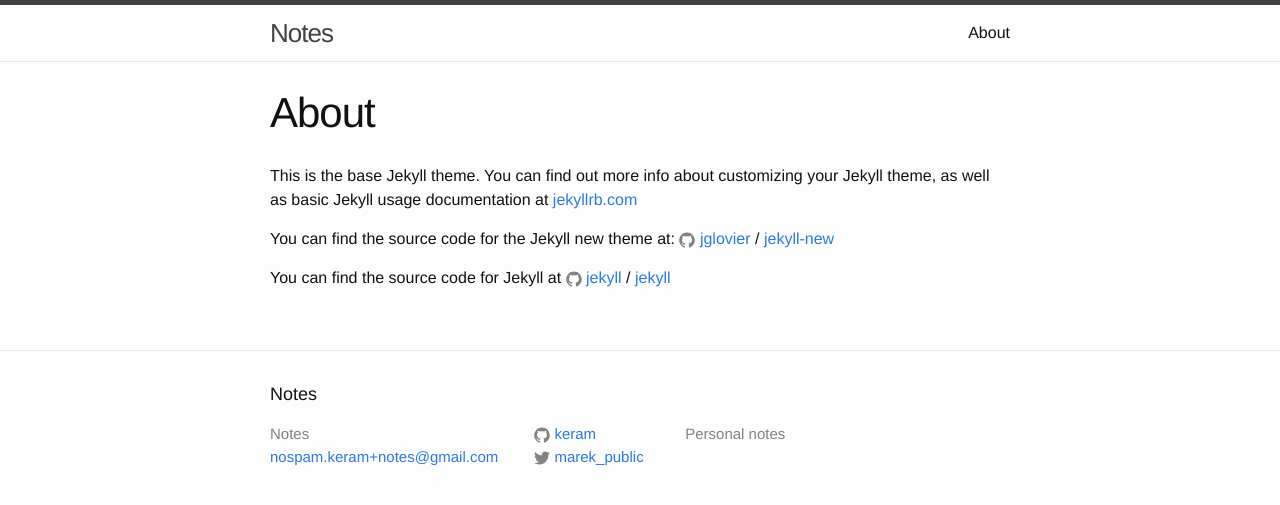
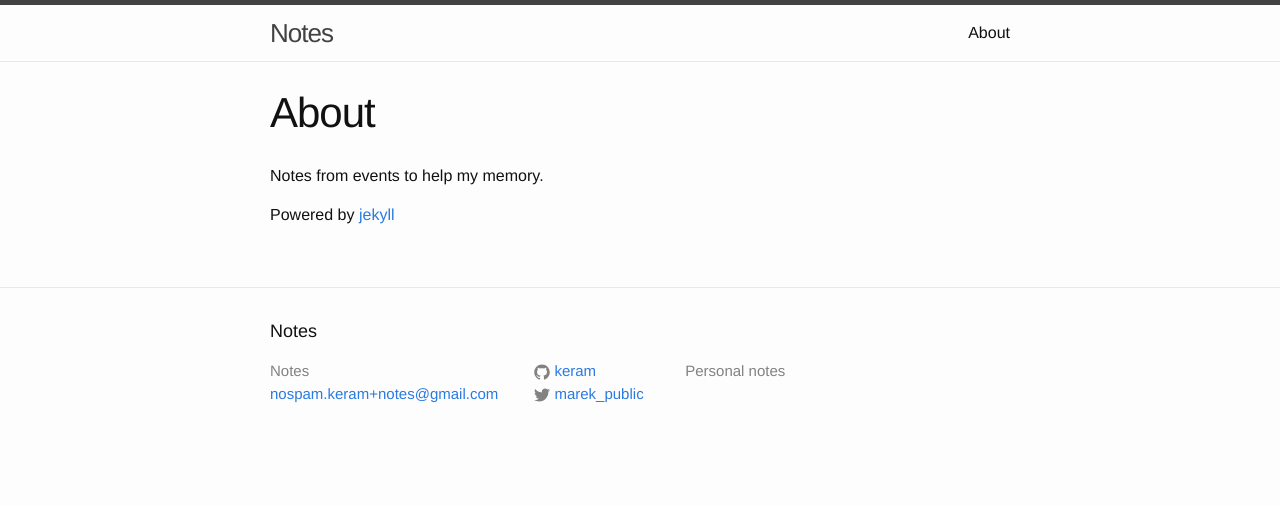
Before and after one commit to keram/notes, a Jekyll site: the page built from about.md, in a window 1280 px wide. Shown: the top 505 px of the page. Built offline with Jekyll 4.4.1, drawn with Linux system fonts in a browser that asks for light colours.

```diff
--- a/_includes/head.html
+++ b/_includes/head.html
@@ -2,11 +2,11 @@
   <meta charset="utf-8">
   <meta http-equiv="X-UA-Compatible" content="IE=edge">
   <meta name="viewport" content="width=device-width, initial-scale=1">
-
   <title>{% if page.title %}{{ page.title | escape }}{% else %}{{ site.title | escape }}{% endif %}</title>
   <meta name="description" content="{% if page.excerpt %}{{ page.excerpt | strip_html | strip_newlines | truncate: 160 }}{% else %}{{ site.description }}{% endif %}">
 
   <link rel="stylesheet" href="{{ "/css/main.css" | prepend: site.baseurl }}">
   <link rel="canonical" href="{{ page.url | replace:'index.html','' | prepend: site.baseurl | prepend: site.url }}">
   <link rel="alternate" type="application/rss+xml" title="{{ site.title }}" href="{{ "/feed.xml" | prepend: site.baseurl | prepend: site.url }}">
+  <link rel="icon" href="{{ "/images/favicon.ico" | prepend: site.baseurl }}">
 </head>
--- a/about.md
+++ b/about.md
@@ -4,12 +4,7 @@ title: About
 permalink: /about/
 ---
 
-This is the base Jekyll theme. You can find out more info about customizing your Jekyll theme, as well as basic Jekyll usage documentation at [jekyllrb.com](http://jekyllrb.com/)
+Notes from events to help my memory.
 
-You can find the source code for the Jekyll new theme at:
-{% include icon-github.html username="jglovier" %} /
-[jekyll-new](https://github.com/jglovier/jekyll-new)
-
-You can find the source code for Jekyll at
-{% include icon-github.html username="jekyll" %} /
+Powered by
 [jekyll](https://github.com/jekyll/jekyll)
```
Also changed, not shown: _posts/2016-02-09-ldn-functionals-5.markdown (added, +97 -0 lines), _posts/2016-02-13-welcome-to-jekyll.markdown (deleted, +0 -25 lines), images/2016-02-09-ldn-functionals-5/DSCF4110.JPG (added), images/2016-02-09-ldn-functionals-5/DSCF4111.JPG (added), images/2016-02-09-ldn-functionals-5/DSCF4113.JPG (added), images/favicon.ico (added).
